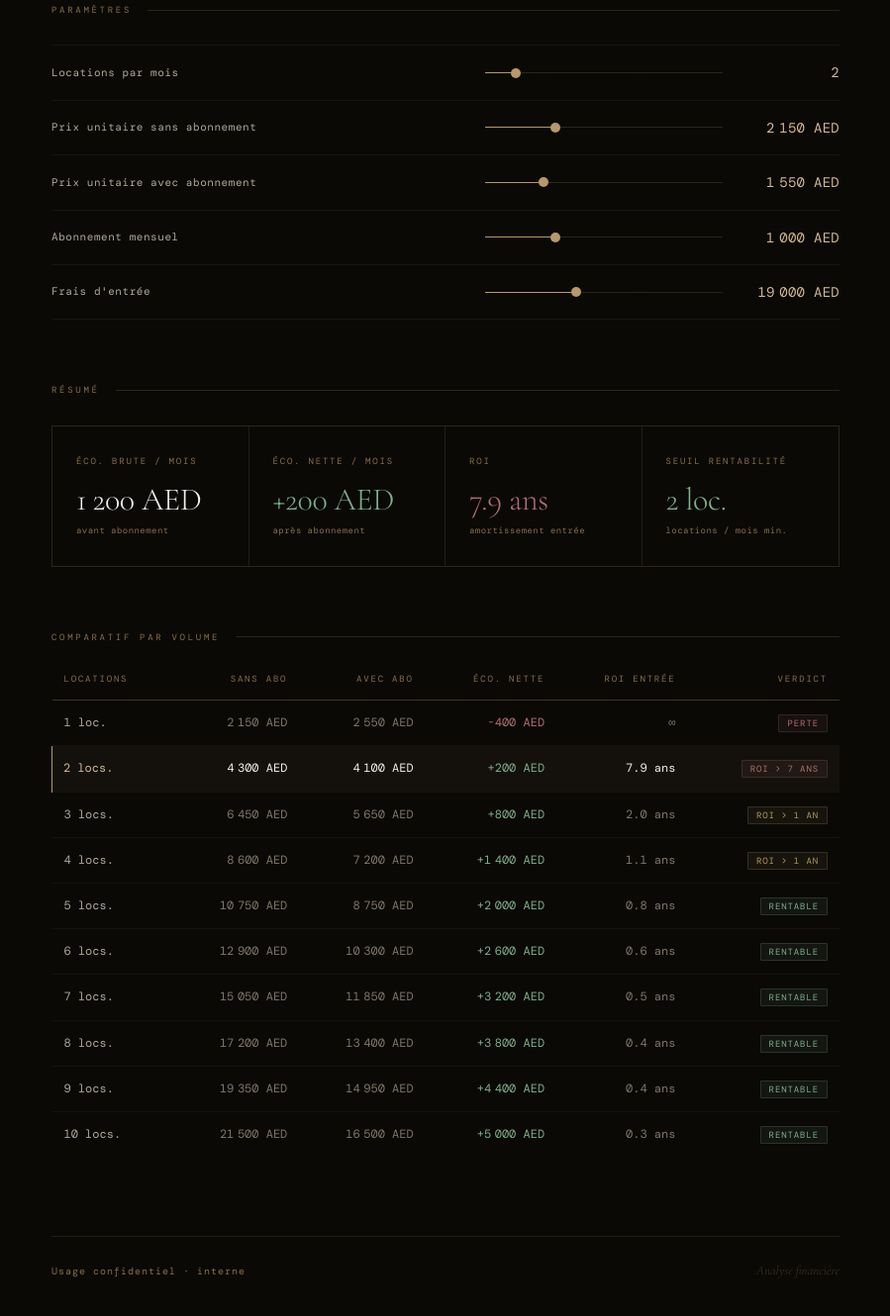
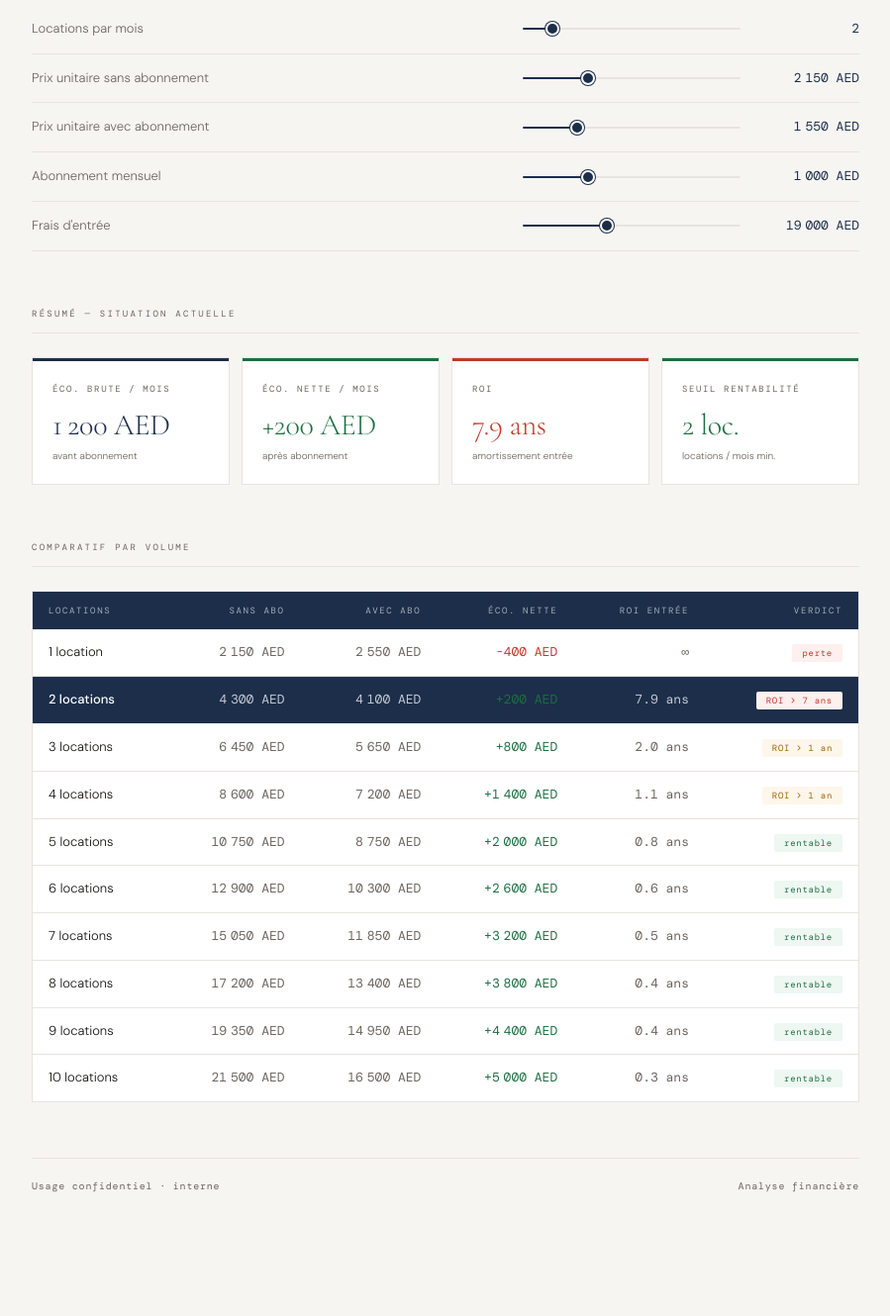
Before and after one commit to riviaai/calculateur-abo, a plain HTML site: page index.html in a window 1280 px wide. Shown: the part 350-1680 px from the top of the page at 99% size, without its empty margins (190-1089 px from the left). After the commit the page ends 1657 px from the top, so only its background shows below. Drawn offline with nearby package versions, Linux system fonts and the light colour scheme; a web font is replaced by a local one.

Commit message:
Light theme: fond blanc, navy + rouge, Cormorant + DM Sans

```diff
--- a/index.html
+++ b/index.html
@@ -5,334 +5,342 @@
 <meta name="viewport" content="width=device-width, initial-scale=1.0">
 <title>Abonnement vs Location — Analyse</title>
 <style>
-@import url('https://fonts.googleapis.com/css2?family=Cormorant+Garamond:ital,wght@0,300;0,400;1,300;1,400&family=DM+Mono:wght@300;400&display=swap');
+@import url('https://fonts.googleapis.com/css2?family=Cormorant+Garamond:ital,wght@0,300;0,400;1,300&family=DM+Sans:wght@300;400;500&family=DM+Mono:wght@300;400&display=swap');
 
 *,*::before,*::after{box-sizing:border-box;margin:0;padding:0}
 
 :root{
-  --ink:#0a0906;
-  --paper:#f5f0e8;
-  --gold:#b8976a;
-  --gold-d:#8a6e4b;
-  --gold-l:#d4b896;
-  --dim:#b0a898;
-  --faint:#ddd5c8;
-  --green:#4a7c59;
-  --red:#8b3a3a;
-  --amber:#8a6e2a;
+  --bg:#f7f5f2;
+  --white:#ffffff;
+  --ink:#161412;
+  --mid:#6b6560;
+  --faint:#e8e4de;
+  --navy:#1c2e4a;
+  --navy-l:#2a4268;
+  --red:#c0392b;
+  --green:#1e6e42;
+  --amber:#a0620a;
+  --red-bg:#fdf0ee;
+  --green-bg:#eef7f2;
+  --amber-bg:#fdf6ea;
 }
 
-html{scroll-behavior:smooth}
-
 body{
-  background:var(--ink);
-  color:var(--paper);
-  font-family:'DM Mono',monospace;
+  background:var(--bg);
+  color:var(--ink);
+  font-family:'DM Sans',sans-serif;
   font-weight:300;
-  font-size:13px;
+  font-size:14px;
   line-height:1.6;
-  min-height:100vh;
 }
 
 .wrap{
-  max-width:860px;
+  max-width:900px;
   margin:0 auto;
-  padding:80px 32px 120px;
+  padding:64px 32px 100px;
 }
 
 /* ─── HEADER ─── */
-.hd{
+header{
   display:grid;
   grid-template-columns:1fr auto;
   align-items:end;
-  border-bottom:1px solid rgba(184,151,106,0.25);
+  gap:32px;
   padding-bottom:48px;
-  margin-bottom:72px;
-  gap:24px;
+  margin-bottom:56px;
+  border-bottom:2px solid var(--navy);
 }
 
-.hd-left{}
-
 .kicker{
+  font-family:'DM Mono',monospace;
   font-size:10px;
-  letter-spacing:0.3em;
-  color:var(--gold);
+  letter-spacing:0.2em;
+  color:var(--mid);
   text-transform:uppercase;
-  margin-bottom:20px;
+  margin-bottom:14px;
   display:block;
 }
 
 h1{
   font-family:'Cormorant Garamond',serif;
   font-weight:300;
-  font-size:clamp(36px,5vw,58px);
-  line-height:1.0;
+  font-size:clamp(36px,5vw,54px);
+  line-height:1.05;
   letter-spacing:-0.01em;
-  color:var(--paper);
+  color:var(--navy);
 }
 
-h1 i{
-  font-style:italic;
-  color:var(--gold);
-}
+h1 i{font-style:italic;color:var(--red)}
 
-.hd-right{
-  text-align:right;
-  padding-bottom:6px;
-}
-
-.hd-stat-label{
+.hd-eco{text-align:right}
+.hd-eco-lbl{
+  font-family:'DM Mono',monospace;
   font-size:9px;
   letter-spacing:0.2em;
-  color:var(--gold-d);
+  color:var(--mid);
   text-transform:uppercase;
-  margin-bottom:4px;
+  margin-bottom:6px;
 }
-
-.hd-stat-val{
+.hd-eco-val{
   font-family:'Cormorant Garamond',serif;
-  font-size:28px;
+  font-size:32px;
   font-weight:300;
-  color:var(--paper);
+  color:var(--navy);
   letter-spacing:-0.01em;
 }
 
 /* ─── SECTION ─── */
-.sec{margin-bottom:64px}
+.sec{margin-bottom:56px}
 
-.sec-label{
+.sec-title{
+  font-family:'DM Mono',monospace;
   font-size:9px;
-  letter-spacing:0.3em;
-  color:var(--gold-d);
+  letter-spacing:0.25em;
   text-transform:uppercase;
-  margin-bottom:28px;
-  display:flex;
-  align-items:center;
-  gap:16px;
+  color:var(--mid);
+  padding-bottom:12px;
+  border-bottom:1px solid var(--faint);
+  margin-bottom:24px;
 }
-.sec-label::after{content:'';flex:1;height:1px;background:rgba(184,151,106,0.2)}
 
 /* ─── SLIDERS ─── */
 .slider-row{
   display:grid;
-  grid-template-columns:1fr 240px 90px;
+  grid-template-columns:1fr 220px 96px;
   align-items:center;
-  gap:28px;
-  padding:16px 0;
-  border-bottom:1px solid rgba(255,255,255,0.05);
+  gap:24px;
+  padding:14px 0;
+  border-bottom:1px solid var(--faint);
 }
-.slider-row:first-child{border-top:1px solid rgba(255,255,255,0.05)}
+.slider-row:first-child{padding-top:4px}
 
-.sl-name{
-  font-size:11px;
-  letter-spacing:0.05em;
-  color:var(--dim);
-}
+.sl-name{font-size:13px;color:var(--mid);font-weight:300}
 
 input[type=range]{
   -webkit-appearance:none;
-  width:100%;
-  height:1px;
-  background:rgba(184,151,106,0.25);
-  outline:none;
-  cursor:pointer;
+  width:100%;height:2px;
+  background:var(--faint);
+  outline:none;cursor:pointer;
+  border-radius:1px;
 }
 input[type=range]::-webkit-slider-thumb{
   -webkit-appearance:none;
-  width:10px;height:10px;
+  width:14px;height:14px;
   border-radius:50%;
-  background:var(--gold);
+  background:var(--navy);
   cursor:pointer;
+  border:2px solid var(--white);
+  box-shadow:0 0 0 1px var(--navy);
   transition:transform 0.15s;
 }
-input[type=range]::-webkit-slider-thumb:hover{transform:scale(1.5)}
+input[type=range]::-webkit-slider-thumb:hover{transform:scale(1.2)}
 
 .sl-val{
-  font-size:14px;
-  color:var(--gold-l);
+  font-family:'DM Mono',monospace;
+  font-size:13px;
+  color:var(--navy);
   text-align:right;
-  letter-spacing:0.02em;
+  font-weight:400;
 }
 
 /* ─── METRICS ─── */
 .metrics{
   display:grid;
   grid-template-columns:repeat(4,1fr);
-  gap:0;
-  border:1px solid rgba(184,151,106,0.2);
+  gap:12px;
 }
+
 .m{
-  padding:28px 24px;
-  border-right:1px solid rgba(184,151,106,0.15);
+  background:var(--white);
+  border:1px solid var(--faint);
+  padding:24px 20px 20px;
   position:relative;
 }
-.m:last-child{border-right:none}
+
+.m::after{
+  content:'';
+  position:absolute;
+  top:0;left:0;right:0;height:3px;
+  background:var(--navy);
+}
+
+.m.pos::after{background:var(--green)}
+.m.neg::after{background:var(--red)}
+.m.warn::after{background:var(--amber)}
 
 .m-lbl{
+  font-family:'DM Mono',monospace;
   font-size:9px;
-  letter-spacing:0.2em;
-  color:var(--gold-d);
+  letter-spacing:0.18em;
   text-transform:uppercase;
-  margin-bottom:16px;
+  color:var(--mid);
+  margin-bottom:14px;
   display:block;
 }
+
 .m-num{
   font-family:'Cormorant Garamond',serif;
+  font-size:clamp(20px,2.8vw,30px);
   font-weight:300;
-  font-size:clamp(22px,3vw,32px);
   line-height:1;
-  color:var(--paper);
+  color:var(--navy);
+  margin-bottom:8px;
   letter-spacing:-0.01em;
-  margin-bottom:8px;
-  transition:color 0.3s;
+  transition:color 0.25s;
 }
-.m-num.pos{color:#7fb08a}
-.m-num.neg{color:#b07070}
-.m-num.warn{color:#b09a60}
+.m-num.pos{color:var(--green)}
+.m-num.neg{color:var(--red)}
+.m-num.warn{color:var(--amber)}
 
-.m-hint{
-  font-size:9px;
-  color:var(--gold-d);
-  letter-spacing:0.05em;
+.m-hint{font-size:10px;color:var(--mid)}
+
+/* ─── TABLE ─── */
+.tbl-wrap{
+  background:var(--white);
+  border:1px solid var(--faint);
+  overflow:hidden;
 }
 
-/* ─── TABLE ─── */
 table{width:100%;border-collapse:collapse}
 
-thead tr{border-bottom:1px solid rgba(184,151,106,0.3)}
+thead{background:var(--navy)}
 
 th{
+  font-family:'DM Mono',monospace;
   font-size:9px;
-  letter-spacing:0.2em;
-  color:var(--gold-d);
+  letter-spacing:0.18em;
+  color:rgba(255,255,255,0.6);
   text-transform:uppercase;
-  padding:0 12px 14px;
+  padding:12px 16px;
   text-align:right;
   font-weight:300;
 }
 th:first-child{text-align:left}
 
 td{
-  padding:13px 12px;
+  padding:13px 16px;
   text-align:right;
-  color:rgba(180,165,145,0.7);
-  font-size:12px;
-  border-bottom:1px solid rgba(255,255,255,0.04);
+  color:var(--mid);
+  font-size:13px;
+  border-bottom:1px solid var(--faint);
+  font-family:'DM Mono',monospace;
+  font-weight:300;
 }
-td:first-child{text-align:left;color:var(--dim)}
+td:first-child{
+  text-align:left;
+  font-family:'DM Sans',sans-serif;
+  color:var(--ink);
+  font-weight:300;
+}
 
 tbody tr:last-child td{border-bottom:none}
-tbody tr:hover td{background:rgba(184,151,106,0.04)}
+tbody tr:hover td{background:#fafaf8}
 
-tr.cur td{
-  color:var(--paper);
-  background:rgba(184,151,106,0.06);
-}
+tr.cur{background:var(--navy)}
+tr.cur td{color:rgba(255,255,255,0.75);border-bottom-color:transparent}
 tr.cur td:first-child{
-  border-left:1px solid var(--gold);
-  padding-left:11px;
-  color:var(--gold-l);
+  color:#fff;
+  font-weight:500;
 }
 
 .badge{
+  font-family:'DM Mono',monospace;
   font-size:9px;
-  letter-spacing:0.1em;
-  text-transform:uppercase;
-  padding:2px 8px;
-  border-radius:1px;
+  letter-spacing:0.08em;
+  padding:3px 10px;
+  border-radius:2px;
 }
-.badge.g{color:#7fb08a;background:rgba(127,176,138,0.08);border:1px solid rgba(127,176,138,0.2)}
-.badge.r{color:#b07070;background:rgba(176,112,112,0.08);border:1px solid rgba(176,112,112,0.2)}
-.badge.a{color:#b09a60;background:rgba(176,154,96,0.08);border:1px solid rgba(176,154,96,0.2)}
+.badge.g{background:var(--green-bg);color:var(--green)}
+.badge.r{background:var(--red-bg);color:var(--red)}
+.badge.a{background:var(--amber-bg);color:var(--amber)}
 
 /* ─── FOOTER ─── */
-.foot{
-  margin-top:80px;
-  padding-top:24px;
-  border-top:1px solid rgba(184,151,106,0.15);
+footer{
+  margin-top:48px;
+  padding-top:20px;
+  border-top:1px solid var(--faint);
   display:flex;
   justify-content:space-between;
-  align-items:center;
+  font-family:'DM Mono',monospace;
+  font-size:10px;
+  color:var(--mid);
+  letter-spacing:0.08em;
 }
-.foot-note{font-size:10px;color:var(--gold-d);letter-spacing:0.1em}
-.foot-mark{font-family:'Cormorant Garamond',serif;font-size:13px;color:rgba(184,151,106,0.3);font-style:italic}
 
-@media(max-width:640px){
-  .hd{grid-template-columns:1fr;gap:20px}
-  .hd-right{text-align:left}
-  .metrics{grid-template-columns:1fr 1fr}
-  .m{border-bottom:1px solid rgba(184,151,106,0.15)}
-  .m:nth-child(2n){border-right:none}
-  .slider-row{grid-template-columns:1fr 80px;gap:16px}
-  .slider-row .sl-range{display:none}
-  thead th:nth-child(3),td:nth-child(3){display:none}
+@media(max-width:680px){
+  header{grid-template-columns:1fr;gap:20px}
+  .hd-eco{text-align:left}
+  .metrics{grid-template-columns:1fr 1fr;gap:8px}
+  .slider-row{grid-template-columns:1fr 80px;gap:12px}
+  .slider-row input{display:none}
+  th:nth-child(3),td:nth-child(3){display:none}
 }
 </style>
 </head>
 <body>
 <div class="wrap">
 
-  <header class="hd">
-    <div class="hd-left">
+  <header>
+    <div>
       <span class="kicker">Analyse financière · AED</span>
       <h1>Abonnement<br><i>vs</i> location à l'unité</h1>
     </div>
-    <div class="hd-right">
-      <div class="hd-stat-label">Situation actuelle</div>
-      <div class="hd-stat-val" id="hd-eco">—</div>
+    <div class="hd-eco">
+      <div class="hd-eco-lbl">Économie nette / mois</div>
+      <div class="hd-eco-val" id="hd-eco">—</div>
     </div>
   </header>
 
   <section class="sec">
-    <p class="sec-label">Paramètres</p>
-    <div class="sliders">
+    <p class="sec-title">Paramètres</p>
+    <div>
       <div class="slider-row">
         <span class="sl-name">Locations par mois</span>
-        <input class="sl-range" type="range" id="nb" min="1" max="10" step="1" value="2">
+        <input type="range" id="nb" min="1" max="10" step="1" value="2">
         <span class="sl-val" id="nb-out">2</span>
       </div>
       <div class="slider-row">
         <span class="sl-name">Prix unitaire sans abonnement</span>
-        <input class="sl-range" type="range" id="price" min="1000" max="5000" step="50" value="2150">
+        <input type="range" id="price" min="1000" max="5000" step="50" value="2150">
         <span class="sl-val" id="price-out">2 150 AED</span>
       </div>
       <div class="slider-row">
         <span class="sl-name">Prix unitaire avec abonnement</span>
-        <input class="sl-range" type="range" id="disc" min="800" max="4000" step="50" value="1550">
+        <input type="range" id="disc" min="800" max="4000" step="50" value="1550">
         <span class="sl-val" id="disc-out">1 550 AED</span>
       </div>
       <div class="slider-row">
         <span class="sl-name">Abonnement mensuel</span>
-        <input class="sl-range" type="range" id="abo" min="200" max="3000" step="50" value="990">
+        <input type="range" id="abo" min="200" max="3000" step="50" value="990">
         <span class="sl-val" id="abo-out">990 AED</span>
       </div>
       <div class="slider-row">
         <span class="sl-name">Frais d'entrée</span>
-        <input class="sl-range" type="range" id="entry" min="0" max="50000" step="500" value="18990">
+        <input type="range" id="entry" min="0" max="50000" step="500" value="18990">
         <span class="sl-val" id="entry-out">18 990 AED</span>
       </div>
     </div>
   </section>
 
   <section class="sec">
-    <p class="sec-label">Résumé</p>
+    <p class="sec-title">Résumé — situation actuelle</p>
     <div class="metrics">
-      <div class="m">
+      <div class="m" id="m-brut">
         <span class="m-lbl">Éco. brute / mois</span>
         <div class="m-num" id="s-brut">—</div>
         <div class="m-hint">avant abonnement</div>
       </div>
-      <div class="m">
+      <div class="m" id="m-net">
         <span class="m-lbl">Éco. nette / mois</span>
         <div class="m-num" id="s-net">—</div>
         <div class="m-hint">après abonnement</div>
       </div>
-      <div class="m">
+      <div class="m" id="m-roi">
         <span class="m-lbl">ROI</span>
         <div class="m-num" id="s-roi">—</div>
         <div class="m-hint">amortissement entrée</div>
       </div>
-      <div class="m">
+      <div class="m" id="m-seuil">
         <span class="m-lbl">Seuil rentabilité</span>
         <div class="m-num" id="s-seuil">—</div>
         <div class="m-hint">locations / mois min.</div>
@@ -341,7 +349,8 @@ tr.cur td:first-child{
   </section>
 
   <section class="sec">
-    <p class="sec-label">Comparatif par volume</p>
+    <p class="sec-title">Comparatif par volume</p>
+    <div class="tbl-wrap">
       <table>
         <thead>
           <tr>
@@ -355,17 +364,18 @@ tr.cur td:first-child{
         </thead>
         <tbody id="tbody"></tbody>
       </table>
+    </div>
   </section>
 
-  <footer class="foot">
-    <span class="foot-note">Usage confidentiel · interne</span>
-    <span class="foot-mark">Analyse financière</span>
+  <footer>
+    <span>Usage confidentiel · interne</span>
+    <span>Analyse financière</span>
   </footer>
 </div>
 
 <script>
 function fmt(n){return Math.round(n).toLocaleString('fr-FR')}
-function fmtAED(n){return fmt(n)+' AED'}
+function fmtA(n){return fmt(n)+' AED'}
 
 function compute(nb,price,disc,abo,entry){
   const sans=nb*price,avec=nb*disc+abo;
@@ -373,18 +383,21 @@ function compute(nb,price,disc,abo,entry){
   const roi_m=net>0?entry/net:Infinity;
   return{sans,avec,brut,net,roi_m,roi_y:roi_m/12};
 }
-
 function seuil(price,disc,abo){
   const d=price-disc;
   return d<=0?Infinity:Math.ceil(abo/d);
 }
+function verdict(roi_y,net){
+  if(net<=0)return'<span class="badge r">perte</span>';
+  if(roi_y>7)return'<span class="badge r">ROI > 7 ans</span>';
+  if(roi_y>3)return'<span class="badge a">ROI > 3 ans</span>';
+  if(roi_y>1)return'<span class="badge a">ROI > 1 an</span>';
+  return'<span class="badge g">rentable</span>';
+}
 
-function verdict(roi_y,net){
-  if(net<=0) return '<span class="badge r">perte</span>';
-  if(roi_y>7) return '<span class="badge r">ROI > 7 ans</span>';
-  if(roi_y>3) return '<span class="badge a">ROI > 3 ans</span>';
-  if(roi_y>1) return '<span class="badge a">ROI > 1 an</span>';
-  return '<span class="badge g">rentable</span>';
+function setCard(id,cls){
+  const el=document.getElementById(id);
+  el.className='m '+cls;
 }
 
 function update(){
@@ -400,28 +413,35 @@ function update(){
   document.getElementById('abo-out').textContent=fmt(abo)+' AED';
   document.getElementById('entry-out').textContent=fmt(entry)+' AED';
 
-  const cur=compute(nb,price,disc,abo,entry);
+  const c=compute(nb,price,disc,abo,entry);
 
-  document.getElementById('hd-eco').textContent=(cur.net>=0?'+':'')+fmtAED(cur.net)+' / mois';
+  document.getElementById('hd-eco').textContent=(c.net>=0?'+':'')+fmtA(c.net);
 
-  document.getElementById('s-brut').textContent=fmtAED(cur.brut);
+  document.getElementById('s-brut').textContent=fmtA(c.brut);
+  setCard('m-brut','');
 
   const nEl=document.getElementById('s-net');
-  nEl.textContent=(cur.net>=0?'+':'')+fmtAED(cur.net);
-  nEl.className='m-num '+(cur.net>0?'pos':'neg');
+  nEl.textContent=(c.net>=0?'+':'')+fmtA(c.net);
+  const nCls=c.net>0?'pos':'neg';
+  nEl.className='m-num '+nCls;
+  setCard('m-net',nCls);
 
   const rEl=document.getElementById('s-roi');
-  if(!isFinite(cur.roi_m)){rEl.textContent='∞';rEl.className='m-num neg';}
+  if(!isFinite(c.roi_m)){rEl.textContent='∞';rEl.className='m-num neg';setCard('m-roi','neg');}
   else{
-    const y=cur.roi_y;
+    const y=c.roi_y;
     rEl.textContent=y>10?'> 10 ans':y.toFixed(1)+' ans';
-    rEl.className='m-num '+(y>7?'neg':y>3?'warn':'pos');
+    const rCls=y>7?'neg':y>3?'warn':'pos';
+    rEl.className='m-num '+rCls;
+    setCard('m-roi',rCls);
   }
 
   const s=seuil(price,disc,abo);
   const sEl=document.getElementById('s-seuil');
   sEl.textContent=isFinite(s)?s+' loc.':'∞';
-  sEl.className='m-num '+(nb>=s?'pos':'warn');
+  const sCls=nb>=s?'pos':'warn';
+  sEl.className='m-num '+sCls;
+  setCard('m-seuil',sCls);
 
   const tbody=document.getElementById('tbody');
   tbody.innerHTML='';
@@ -429,12 +449,12 @@ function update(){
     const r=compute(i,price,disc,abo,entry);
     const tr=document.createElement('tr');
     if(i===nb)tr.className='cur';
-    const netColor=r.net>0?'#7fb08a':'#b07070';
+    const netC=r.net>0?'var(--green)':'var(--red)';
     tr.innerHTML=`
-      <td>${i} loc${i>1?'s':''}.</td>
-      <td>${fmtAED(r.sans)}</td>
-      <td>${fmtAED(r.avec)}</td>
-      <td style="color:${netColor}">${r.net>0?'+':''}${fmtAED(r.net)}</td>
+      <td>${i} location${i>1?'s':''}</td>
+      <td>${fmtA(r.sans)}</td>
+      <td>${fmtA(r.avec)}</td>
+      <td style="color:${netC}">${r.net>0?'+':''}${fmtA(r.net)}</td>
       <td>${!isFinite(r.roi_m)?'∞':r.roi_y>10?'> 10 ans':r.roi_y.toFixed(1)+' ans'}</td>
       <td>${verdict(r.roi_y,r.net)}</td>`;
     tbody.appendChild(tr);
@@ -443,7 +463,7 @@ function update(){
   ['nb','price','disc','abo','entry'].forEach(id=>{
     const el=document.getElementById(id);
     const pct=(el.value-el.min)/(el.max-el.min)*100;
-    el.style.background=`linear-gradient(90deg,var(--gold) ${pct}%,rgba(184,151,106,0.2) ${pct}%)`;
+    el.style.background=`linear-gradient(90deg,var(--navy) ${pct}%,var(--faint) ${pct}%)`;
   });
 }
 
```
Lines whose indentation alone changed are shown as unchanged.
